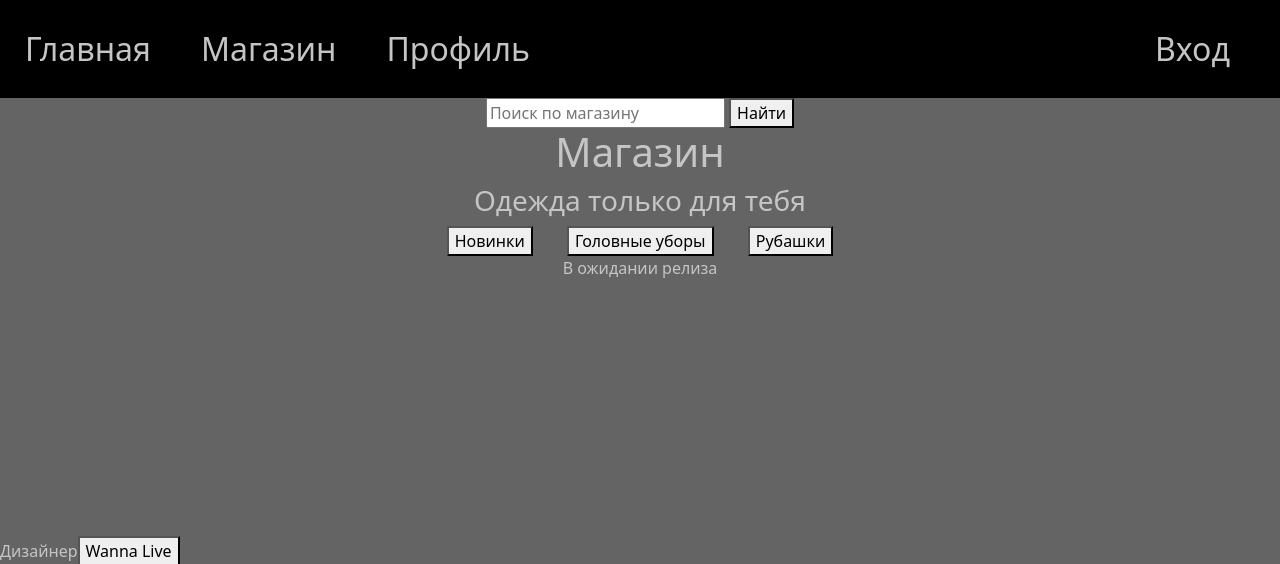
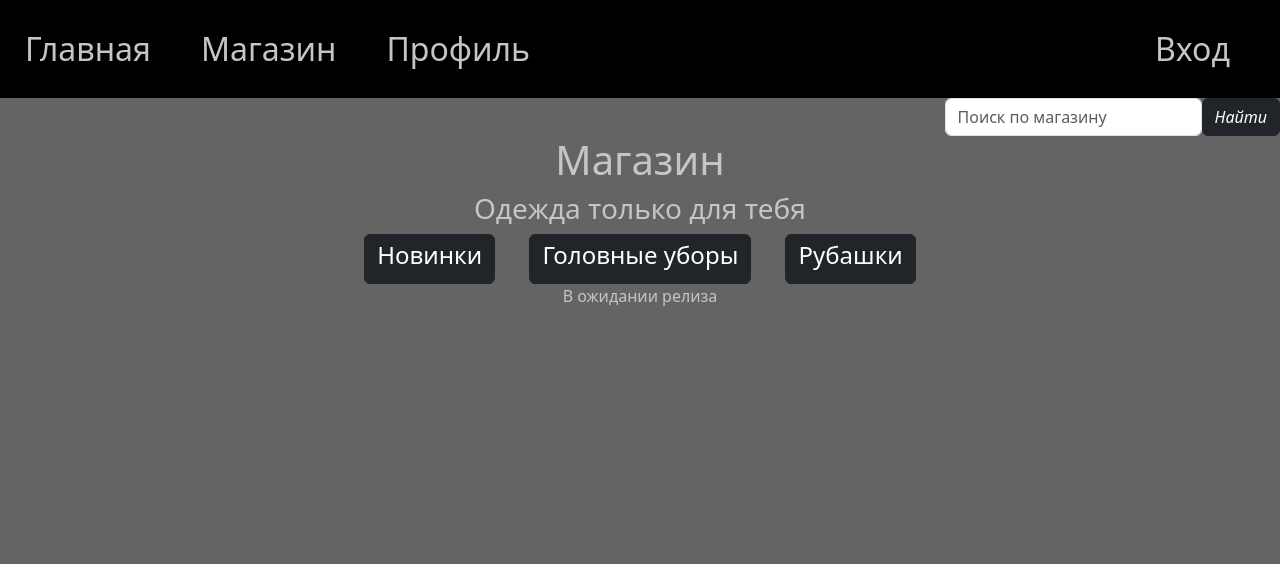
Before and after one commit to MengaAlex/WebApp, a Django app: page /shop/caps in a window 1280 px wide. Shown: the top 564 px of the page. Run offline with Django 5.2, Linux system fonts and the light colour scheme; data that the repository does not hold is empty.

Commit message:
верстка

```diff
--- a/MyApp/main/static/main/css/styles.css
+++ b/MyApp/main/static/main/css/styles.css
@@ -57,6 +57,8 @@ body {
 
 .shop-container {
     display: flex;
+    flex-wrap: wrap;
+    justify-content:center;
 }
 
 .shop-product {
--- a/MyApp/shop/templates/shop/shop_caps.html
+++ b/MyApp/shop/templates/shop/shop_caps.html
@@ -3,24 +3,31 @@
 {% block title %}Магазин{% endblock %}
 
 {% block content %}
-    <form action="{% url 'search' %}" method="get">
-        <input type="search" type="text" name="q" placeholder="Поиск по магазину">
-        <button type="submit">Найти</button>
+<div class="search">
+    <form class="search search-item" action="{% url 'search' %}" method="get">
+        <div class="form-outline" data-mdb-input-init>
+            <input type="search" type="text" id="form1" class="form-control"  name="q" placeholder="Поиск по магазину"/>
+          </div>
+        <button id="search-button" type="button" class="btn btn-dark">
+            <i class="fas fa-search">Найти</i>
+          </button>
     </form>
+</div>
     <div class=" main">
         <h1>Магазин</h1>
         <h3>Одежда только для тебя</h3>
         <div class="shop-navigate">
-            <a href="{% url 'shop' %}"><button>Новинки</button></a>
-            <a href="{% url 'caps' %}"><button>Головные уборы</button></a>
-            <a href="{% url 'shirts' %}"><button>Рубашки</button></a>
+            <a href="{% url 'shop' %}"><button class="btn btn-dark"><h4>Новинки</h4></button></a>
+            <a href="{% url 'caps' %}"><button class="btn btn-dark"><h4>Головные уборы</h4></button></a>
+            <a href="{% url 'shirts' %}"><button class="btn btn-dark"><h4>Рубашки</h4></button></a>
         </div>
+        <div class="shop-container">
             {% if product %}
                 {% for el in product %}
-            <div class="main main-shop">
+                    <div class="shop-container shop-product">
                         <a href="{% url 'details_product' el.id %}">
-                    <button class="shop-product">
-                        <img src="{{ media_url }}{{ el.image }}" alt="image for product">
+                            <button class="btn btn-dark">
+                                <img src="{{ media_url }}{{ el.image }}" alt="{{ el.name }}">
                                 <h3>{{ el.name }}</h3>
                             </button>
                         </a>
```
Also changed, not shown: MyApp/shop/templates/shop/details_product.html (+16 -10 lines), MyApp/shop/templates/shop/shop_shirts.html (+17 -9 lines), MyApp/media/images/2-1.png (added), MyApp/media/images/ii_1_8017_6.jpg (added). Lines whose indentation alone changed are shown as unchanged.
